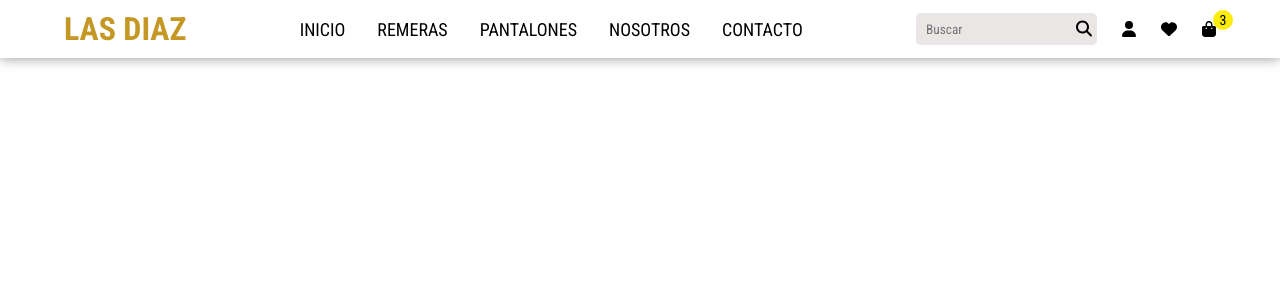
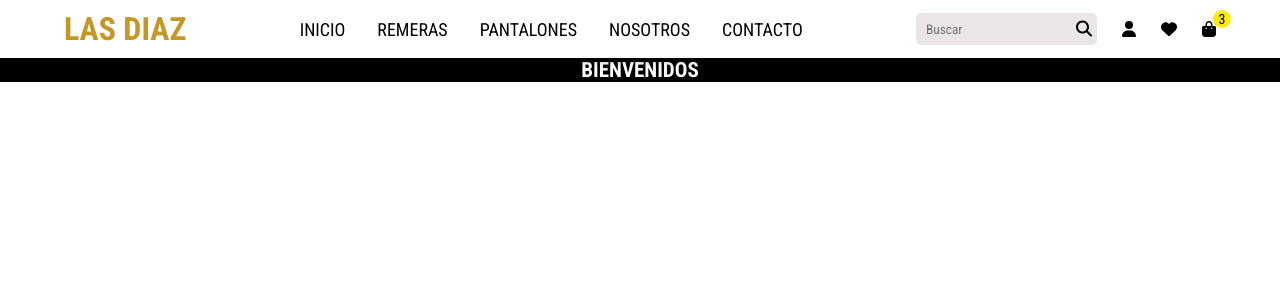
Before and after one commit to martin201285/Coder_ReactJs, a React (Create React App) app: page / in a window 1280 px wide. Shown: the top 300 px of the page. Built offline with nearby package versions, Linux system fonts and the light colour scheme.

Commit message:
39575 - FEAT - Se agrega componente ItemListContainer

```diff
--- a/src/App.css
+++ b/src/App.css
@@ -33,6 +33,11 @@ html {
   scroll-behavior: smooth;
 }
 
+.container {
+  display: flex;
+  flex-direction: column;
+}
+
 header {
   display: flex;
   justify-content: space-between;
@@ -40,7 +45,7 @@ header {
   padding: 0 var(--spacing-lg) 0 var(--spacing-lg);
   background-color: var(--background-header-footer);
   box-shadow: 0 0 12px 0 #00000070;
-  position: fixed;
+  /* position: fixed; */
   width: 100vw;
   z-index: 2;
 }
--- a/src/App.js
+++ b/src/App.js
@@ -4,10 +4,12 @@ import CartWidget from "./components/CartWidget/CartWidget"
 import FavWidget from "./components/FavWidget"
 import UserWidget from "./components/UserWidget"
 import SearchBar from "./components/SearchBar/SearchBar"
+import ItemListContainer from "./components/ItemListContainer/ItemListContainer"
 import "./App.css";
 
 function App() {
   return (
+    <div className="container">
       <header>
         <Logo/>
         <nav className="menu">
@@ -20,6 +22,10 @@ function App() {
           <CartWidget/>
         </div>
       </header>
+      <div>
+        <ItemListContainer greeting={'Bienvenidos'} />
+      </div>
+    </div>
   );
 }
 
--- a/src/components/CartWidget/CartWidget.css
+++ b/src/components/CartWidget/CartWidget.css
@@ -7,8 +7,8 @@
     position: absolute;
     top: -10px;
     left: 78%;
-    width: 2rem;
-    height: 2rem;
+    width: 1.8rem;
+    height: 1.8rem;
     display: flex;
     justify-content: center;
     align-items: center;
--- /dev/null
+++ b/src/components/ItemListContainer/ItemListContainer.css
@@ -0,0 +1,7 @@
+.list__container {
+    text-align: center;
+    background-color: black;
+    color: white;
+    font-size: 1.4rem;
+    text-transform: uppercase;
+}
--- a/src/components/ItemListContainer/ItemListContainer.js
+++ b/src/components/ItemListContainer/ItemListContainer.js
@@ -0,0 +1,11 @@
+import './ItemListContainer.css';
+
+function ItemListContainer({greeting}) {
+  return (
+    <div className="list__container">
+      <h2>{greeting}</h2>
+    </div>
+  );
+}
+
+export default ItemListContainer;
--- a/src/components/NavBar/NavBar.css
+++ b/src/components/NavBar/NavBar.css
@@ -20,6 +20,6 @@ a {
     transition: all .4s;
 }
 
-a:hover {
+.pages__items a:hover {
     border-bottom: 1.5px solid black;
 }
```
Lines whose indentation alone changed are shown as unchanged.
